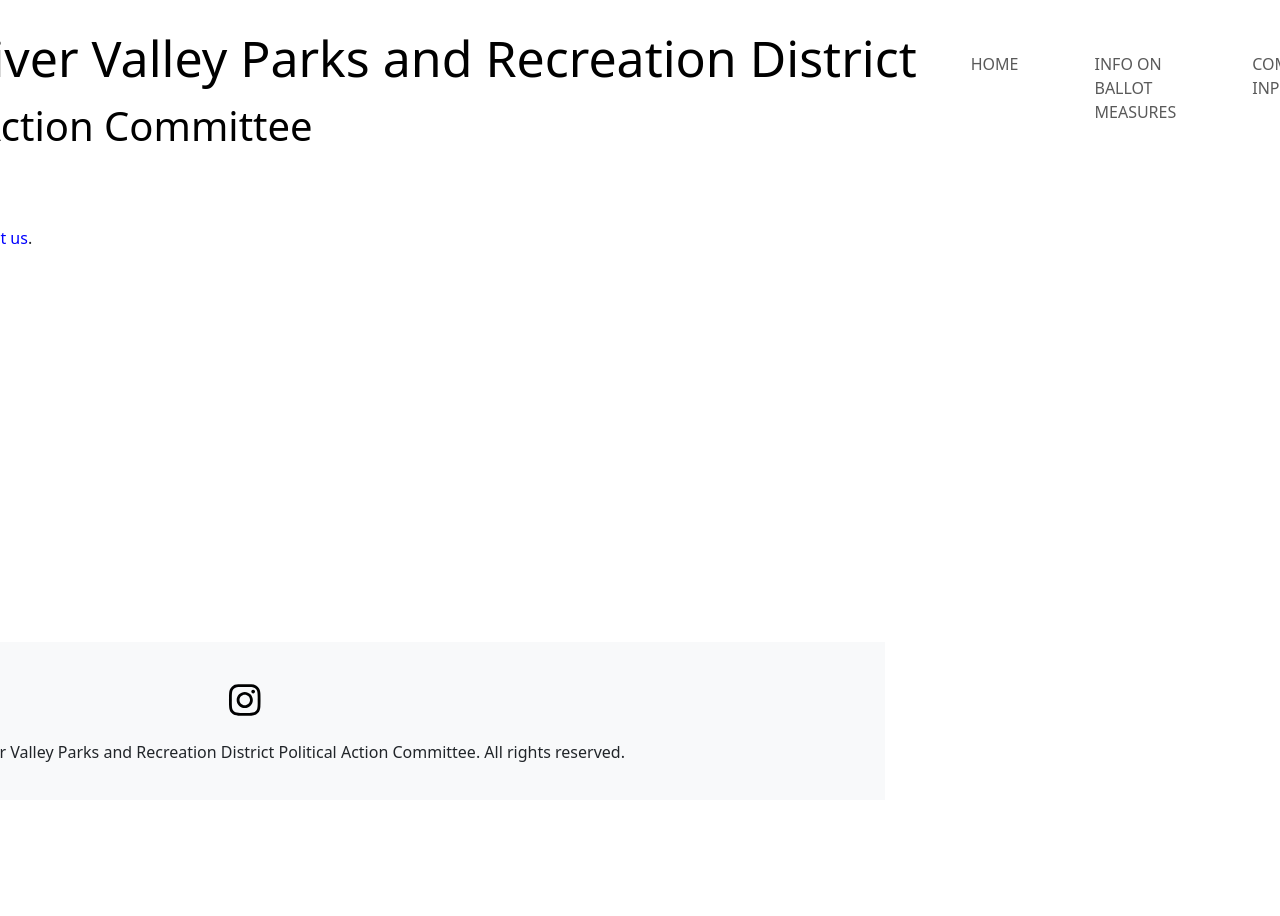
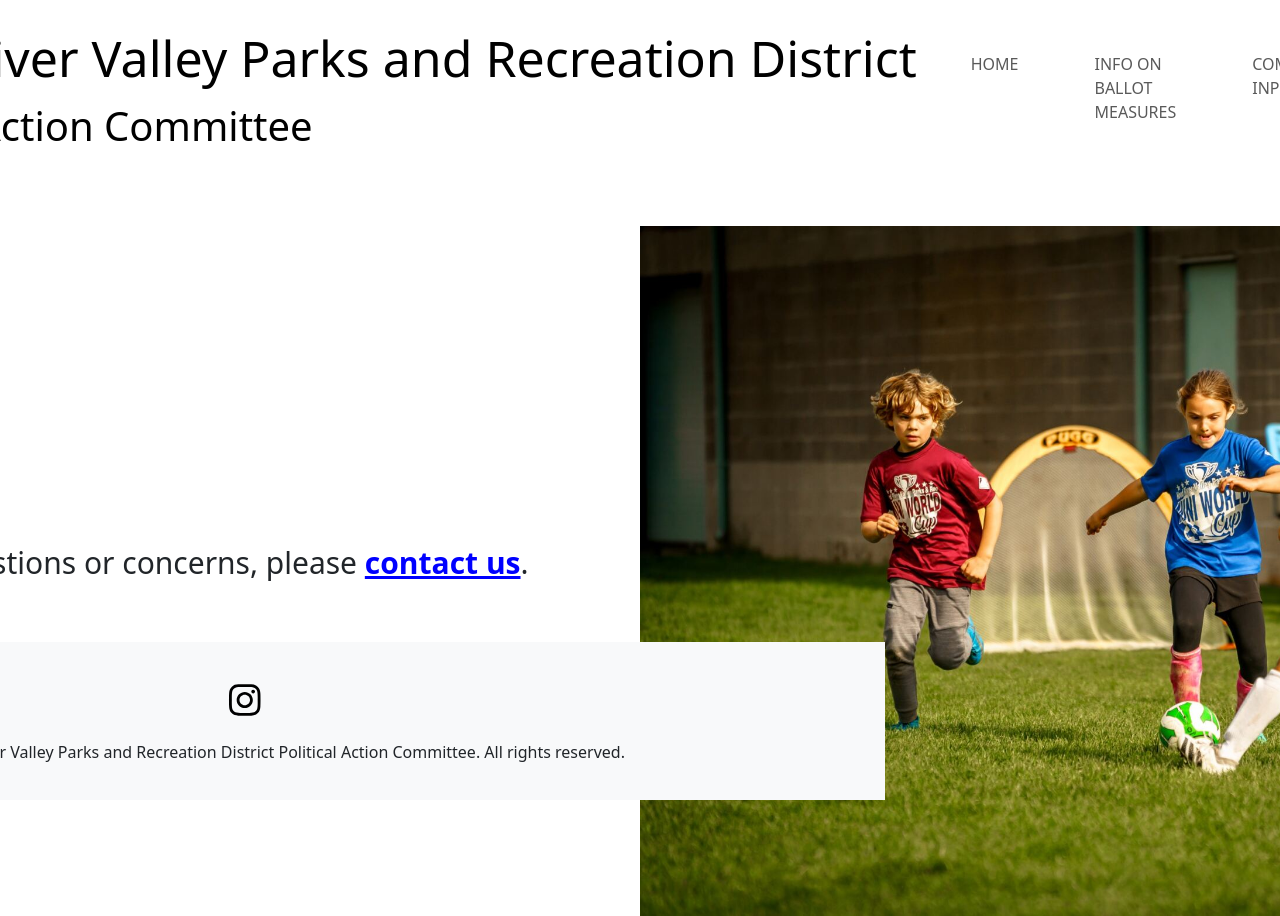
Before and after one commit to jessicahattig/yes-yes-pnr, a React (Create React App) app: page /contact in a window 1280 px wide. Shown: the top 916 px of the page. Before the commit the page ends 800 px from the top, so only its background shows below. Built offline with nearby package versions, Linux system fonts and the light colour scheme.

Commit message:
Update Contact.js

```diff
--- a/src/components/Contact.js
+++ b/src/components/Contact.js
@@ -1,21 +1,33 @@
 import React from 'react';
 
 const Contact = () => {
-  const recipientEmail = 'jessicahattig@gmail.com';
+  const recipientEmail = 'jessicahattig@gmail.com'; // Replace with PAC email address.
+
   const handleEmailLinkClick = () => {
     window.location.href = `mailto:${recipientEmail}`;
   };
 
   return (
     <div className="ComponentHeader">
+      <div className="ContactContainer">
+        <div className="TextContainer">
           <p>
             If you have any questions or concerns, please{' '}
-        <span style={{ color: 'blue', cursor: 'pointer' }} onClick={handleEmailLinkClick}>
+            <span className="EmailLink" onClick={handleEmailLinkClick}>
               contact us
             </span>
             .
           </p>
         </div>
+        <div className="ImageContainer">
+          <img
+            src="./soccer.png"
+            alt="Contact Us"
+            className="ContactImage"
+          />
+        </div>
+      </div>
+    </div>
   );
 };
 
--- a/src/index.css
+++ b/src/index.css
@@ -77,6 +77,7 @@ a:hover {
   margin: auto;
 }
 
+/* Footer */
 footer {
   background-color: #f8f9fa;
   padding: 20px;
@@ -85,3 +86,34 @@ footer {
   bottom: 0;
   width: 100%;
 }
+
+/* Contact  */
+.ContactContainer {
+  display: flex;
+  align-items: center;
+  justify-content: center;
+
+}
+
+.TextContainer {
+  flex: 1;
+  text-align: left;
+  text-align: center;
+  font-size: 30px;
+}
+
+.EmailLink {
+  color: blue;
+  cursor: pointer;
+  text-decoration: underline;
+  font-weight: bold;
+}
+
+.ImageContainer {
+  flex: 1;
+}
+
+.ContactImage {
+  max-width: 100%;
+  height: auto;
+}
```
Also changed, not shown: public/soccer.png (added). Lines whose indentation alone changed are shown as unchanged.
